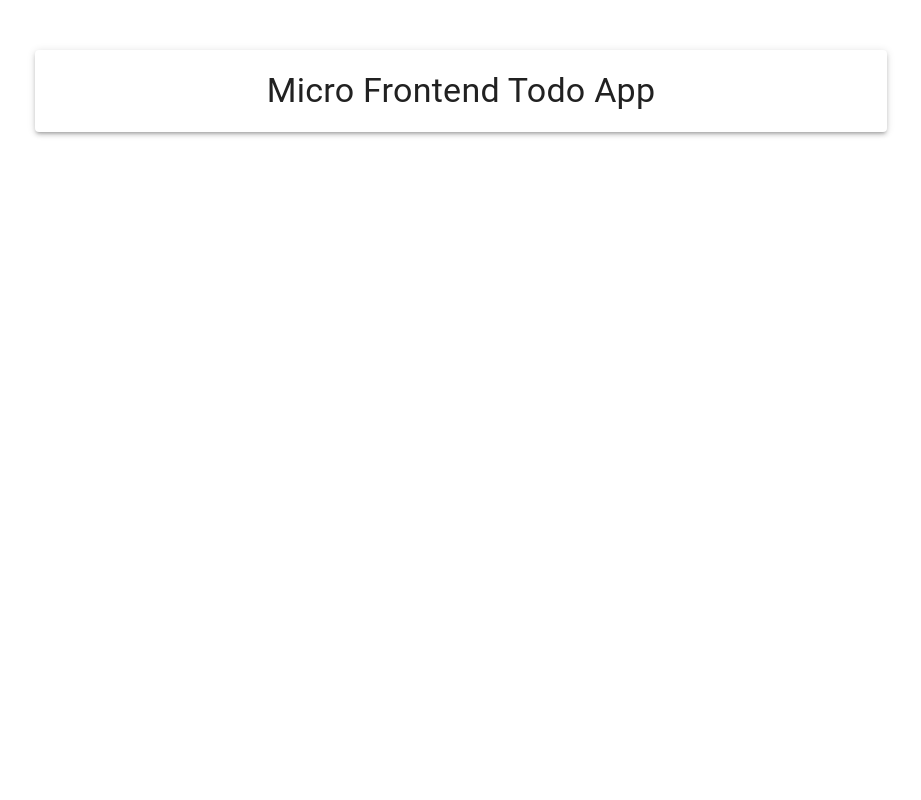
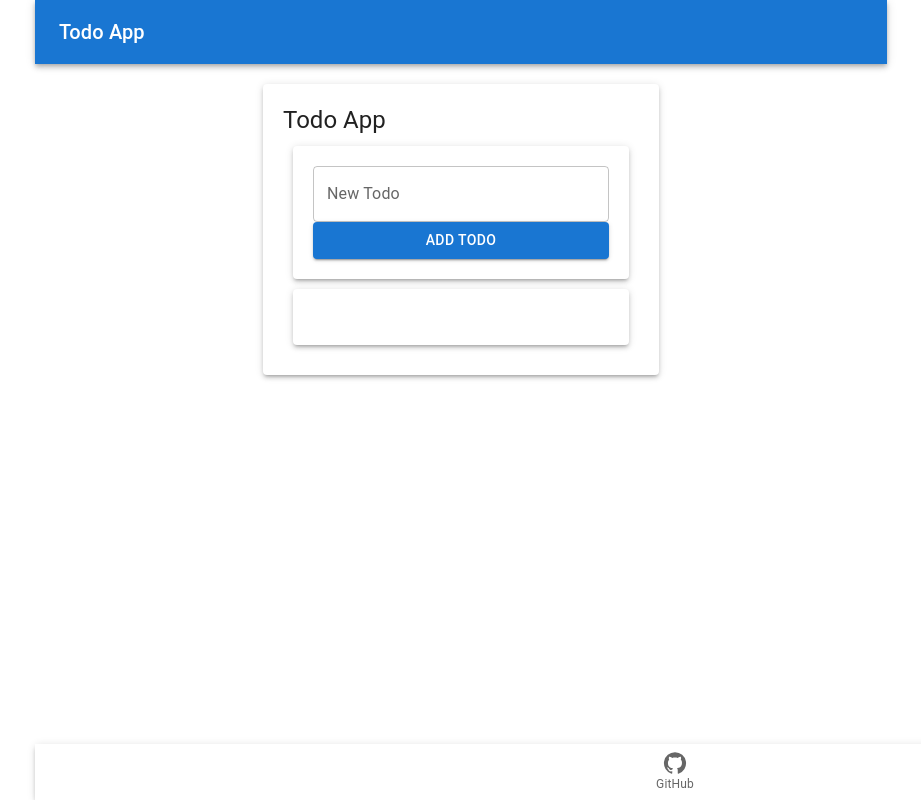
Before and after one commit to Michle99/is-it-a-todo-micro-frontend, a React (Vite) app: page / in a window 1280 px wide. Shown: the whole page, without its empty margins (179-1100 px from the left). Built offline with nearby package versions, Linux system fonts and the light colour scheme.

Commit message:
updated `App` with Todo components imports

```diff
--- a/src/App.tsx
+++ b/src/App.tsx
@@ -1,18 +1,16 @@
 import React from 'react';
-import { Container, CssBaseline, Paper, Box, Typography } from '@mui/material';
+import { Container } from '@mui/material';
+import Header from './modules/Header/components/Header';
+import TodoApp from './modules/TodoApp/components/TodoApp';
+import Footer from './modules/Footer/components/Footer';
 
 const App: React.FC = () => {
 
   return (
     <Container component="main" maxWidth="md">
-      <CssBaseline />
-      <Paper elevation={3} style={{ padding: '20px', margin: '50px 0' }}>
-        <Box display="flex" flexDirection="column" alignItems="center">
-          <Typography component="h1" variant="h4">
-            Micro Frontend Todo App
-          </Typography>
-        </Box>
-      </Paper>
+      <Header/>
+      <TodoApp/>
+      <Footer/>
     </Container>
   );
 };
--- a/src/modules/Footer/components/Footer.tsx
+++ b/src/modules/Footer/components/Footer.tsx
@@ -9,7 +9,7 @@ const Footer: React.FC = () => {
         <BottomNavigationAction
             label="GitHub"
             icon={<GitHubIcon />}
-            href="https://github.com/Michle88/todo-microfrontend"
+            href="https://github.com/Michle99/todo-microfrontend"
         />
       </BottomNavigation>
     </Paper>
```
